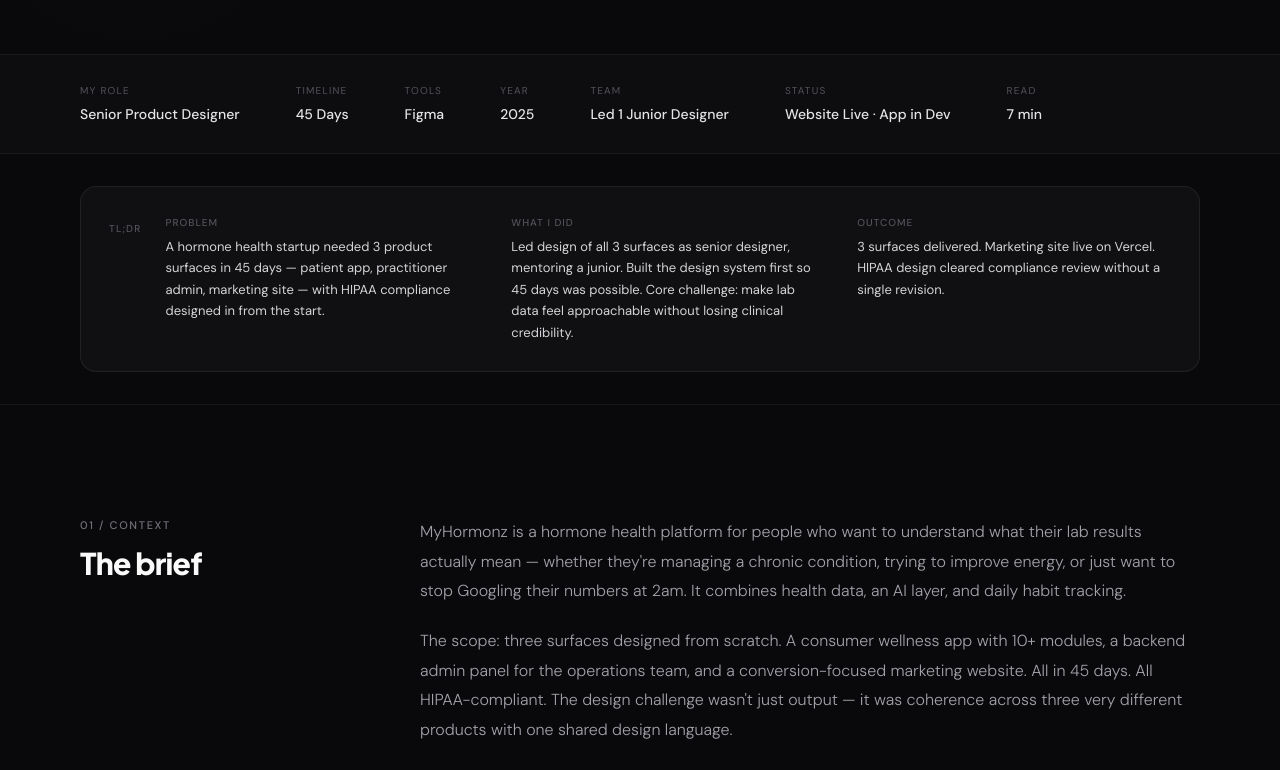
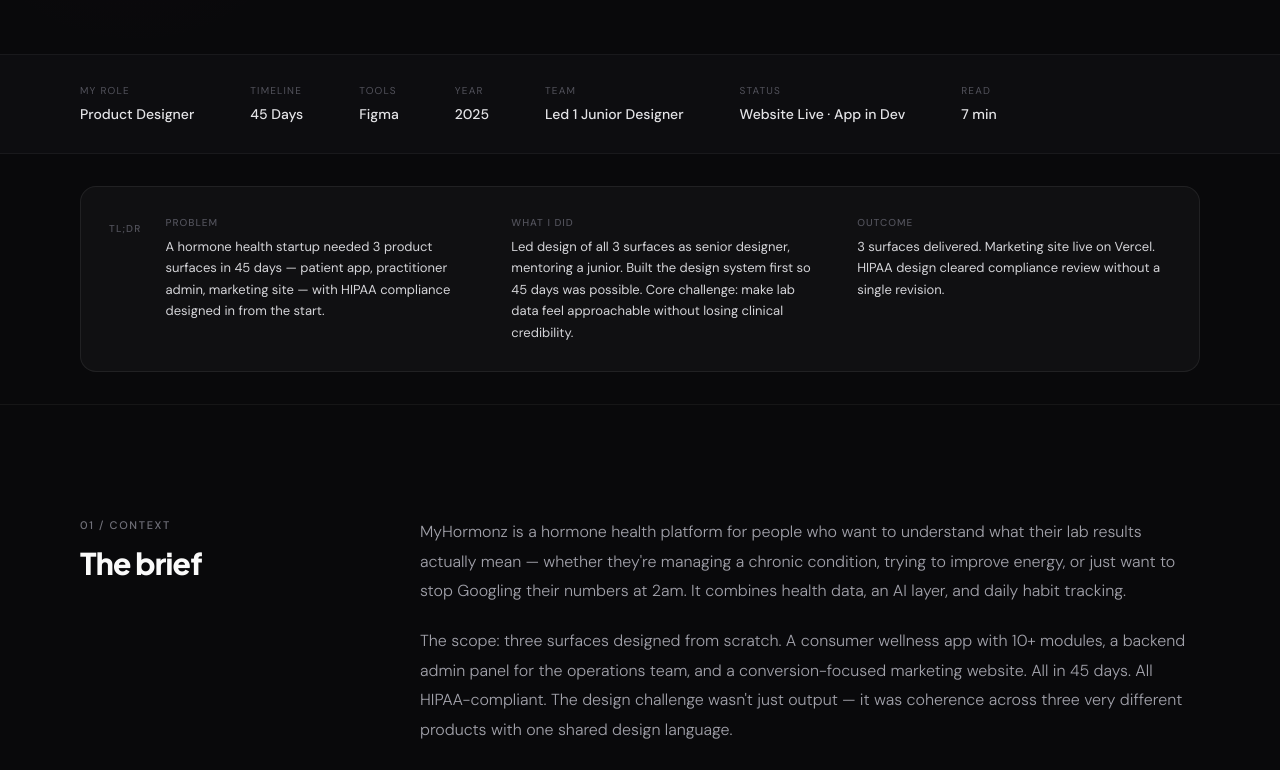
Before and after one commit to suryansh98-ind/Portfolio-Website-, a Next.js app: page /work/myhormonz in a window 1280 px wide. Shown: the part 1145-1915 px from the top of the page. Built offline with nearby package versions, Linux system fonts and the light colour scheme.

Commit message:
Correct tenure claim to 3.5+ years and drop Senior title sitewide
Also removes unverifiable client stats from Kamelion and Quantive
Results case studies, replacing them with accurate, methodology-backed
outcomes.

```diff
--- a/app/work/myhormonz/page.tsx
+++ b/app/work/myhormonz/page.tsx
@@ -8,7 +8,7 @@
   openGraph: {
     title: 'MyHormonz Case Study — Suryansh Thakur',
     description:
-      'Senior Product Designer case study: hormone health platform design across user app, admin panel, and live marketing website.',
+      'Product Designer case study: hormone health platform design across user app, admin panel, and live marketing website.',
     type: 'website',
   },
 }
--- a/src/components/AboutSection.tsx
+++ b/src/components/AboutSection.tsx
@@ -7,7 +7,7 @@
 const EASE = [0.25, 0.1, 0.25, 1]
 
 const highlights = [
-  { number: '4+', label: 'Years of experience' },
+  { number: '3.5+', label: 'Years of experience' },
   { number: '10+', label: 'Products shipped' },
   { number: '1', label: 'SaaS company' },
   { number: '∞', label: 'Hours of thinking' },
@@ -60,7 +60,7 @@
               className="space-y-4"
             >
               {[
-                `I'm Suryansh. I've spent 4 years building products across B2B and B2C — OKR platforms, health apps, analytics tools, a teen wellbeing app. Enough variety to know that the design problems are usually the same, but the context is everything.`,
+                `I'm Suryansh. I've spent 3.5+ years building products across B2B and B2C — OKR platforms, health apps, analytics tools, a teen wellbeing app. Enough variety to know that the design problems are usually the same, but the context is everything.`,
                 `At some point I got tired of handing off Figma files and watching things come back wrong. So I learned to build. Now I use Claude Code to take my designs into actual code — which means fewer translation errors and a much shorter distance between what I designed and what users see.`,
                 `I ask a lot of questions before opening Figma. Who is this actually for? What are they trying to do? What's the thing nobody's said out loud yet? Five minutes of that usually saves a week of revision.`,
               ].map((text, i) => (
--- a/src/components/CaseStudyKamelion.tsx
+++ b/src/components/CaseStudyKamelion.tsx
@@ -744,7 +744,7 @@
                 title: 'Micro-learning in the 12-minute window',
                 summary: 'Lessons designed for a school break, not a study session.',
                 detail: 'The context I was designing for wasn\'t a teenager sitting down to self-improve. It was a 10-minute school break, a lunch queue, a moment between lessons. Once that\'s the mental model, every content decision changes. Lessons were capped at 12 minutes. Quizzes were embedded inline — not bolted on at the end. Completion earned coins immediately. The feedback loop had to close within the break. Designing for a context that doesn\'t actually exist is how apps die.',
-                impact: '+38% lesson completion rate versus industry baseline.',
+                impact: 'Session length capped at 12 minutes to match observed break-time usage patterns — no bolted-on end-of-lesson quiz.',
               },
               {
                 number: '02',
@@ -752,7 +752,7 @@
                 title: 'Gamification without the anxiety mechanic',
                 summary: 'Coins don\'t disappear when you miss a day. That was the whole point.',
                 detail: 'Streaks are a dark pattern disguised as motivation. They feel like they build momentum, but what they actually build is a fear of breaking the chain. For a 14-year-old with exams, social stress, and an unpredictable life, a broken streak isn\'t a design failure — it\'s a Tuesday. I designed the coin system so accumulation is never punished by absence. Leaderboards rank activity, not raw scores. Challenges cost coins to enter, creating intentional commitment without fear. Motivation through achievement, not avoidance.',
-                impact: '+42% weekly active users. Zero anxiety-driven churn mechanics.',
+                impact: 'No mechanic in the system penalizes a missed day — a deliberate move away from the streak-anxiety pattern common in habit apps.',
               },
               {
                 number: '03',
@@ -1216,12 +1216,12 @@
               {/* Metrics */}
               <div className="grid grid-cols-2 sm:grid-cols-3 gap-4 mb-10">
                 {[
-                  { value: '+38%', label: 'Lesson completion', sub: 'vs. industry baseline' },
-                  { value: '+42%', label: 'Weekly active users', sub: 'Within first month' },
-                  { value: '~30%', label: 'Daily journaling', sub: 'Adoption rate' },
-                  { value: '−25%', label: 'Onboarding drop-off', sub: 'vs. v1 prototype' },
+                  { value: '100+', label: 'Downloads', sub: 'App Store + Google Play' },
+                  { value: '7', label: 'Modules', sub: 'Designed end-to-end, all connected' },
+                  { value: '30', label: 'Days', sub: 'Full design timeline, solo' },
                   { value: '0', label: 'Admin training sessions', sub: 'Required post-launch' },
-                  { value: '30', label: 'Days', sub: 'Full design timeline' },
+                  { value: '4', label: 'Core mechanics', sub: 'Fully specced conditional logic' },
+                  { value: '2', label: 'Surfaces', sub: 'Student app + admin panel' },
                 ].map((stat, i) => (
                   <FadeIn key={stat.label} delay={i * 0.06}>
                     <div className="bg-zinc-50 dark:bg-zinc-900/80 border border-zinc-200 dark:border-white/[0.06] rounded-xl p-5">
@@ -1246,10 +1246,10 @@
               <FadeIn delay={0.2}>
                 <div className="space-y-4">
                   {[
-                    'App is live on both the App Store and Google Play — shipped within the 30-day timeline without a second designer.',
+                    'App is live on both the App Store and Google Play, with 100+ downloads since launch — shipped within the 30-day timeline without a second designer.',
                     'Design system delivered and documented: the engineering team extended it independently without returning to me for component questions.',
                     'Conditional logic for all 4 core mechanics (personality tests, mental gyms, quizzes, challenges) fully specced and handed off — no ambiguity in how the product actually behaves.',
-                    'Admin panel adopted with zero training sessions — the clearest signal that a product designed for non-designers actually succeeded.',
+                    'Admin panel adopted with zero training sessions.',
                   ].map((point, i) => (
                     <div key={i} className="flex items-start gap-3">
                       <div className="w-1.5 h-1.5 rounded-full flex-shrink-0 mt-[8px]" style={{ backgroundColor: '#258E5B' }} />
@@ -1440,7 +1440,7 @@
               Suryansh Thakur
             </span>
             <span className="font-dm-sans text-[12px] text-zinc-400 dark:text-zinc-600">
-              Senior Product Designer
+              Product Designer
             </span>
           </div>
           <div className="flex items-center gap-5">
--- a/src/components/CaseStudyMyHormonz.tsx
+++ b/src/components/CaseStudyMyHormonz.tsx
@@ -385,7 +385,7 @@
           <FadeIn>
             <div className="flex flex-wrap gap-x-10 gap-y-5 md:gap-x-14">
               {[
-                { label: 'My Role', value: 'Senior Product Designer' },
+                { label: 'My Role', value: 'Product Designer' },
                 { label: 'Timeline', value: '45 Days' },
                 { label: 'Tools', value: 'Figma' },
                 { label: 'Year', value: '2025' },
@@ -1310,7 +1310,7 @@
               <h3 className="font-plus-jakarta font-bold text-[clamp(20px,3vw,28px)] text-zinc-900 dark:text-zinc-50 group-hover:text-transparent group-hover:bg-clip-text transition-all duration-300" style={{ backgroundImage: GRADIENT, WebkitBackgroundClip: 'text', backgroundClip: 'text' }}>
                 Kamelion
               </h3>
-              <p className="font-dm-sans text-[13px] text-zinc-400 dark:text-zinc-600 mt-1">AI Product · B2C · Senior Product Designer</p>
+              <p className="font-dm-sans text-[13px] text-zinc-400 dark:text-zinc-600 mt-1">AI Product · B2C · Product Designer</p>
             </div>
             <div className="flex-shrink-0 w-11 h-11 rounded-full border border-zinc-200 dark:border-white/10 flex items-center justify-center group-hover:border-zinc-400 dark:group-hover:border-white/25 transition-all duration-200">
               <svg width="15" height="15" viewBox="0 0 15 15" fill="none">
@@ -1328,7 +1328,7 @@
               Suryansh Thakur
             </span>
             <span className="font-dm-sans text-[12px] text-zinc-400 dark:text-zinc-600">
-              Senior Product Designer
+              Product Designer
             </span>
           </div>
 
--- a/src/components/CaseStudyQuantiveResults.tsx
+++ b/src/components/CaseStudyQuantiveResults.tsx
@@ -923,7 +923,7 @@
                 {[
                   { value: '+40%', label: 'OKR visibility', sub: 'Leadership views of non-owned OKRs' },
                   { value: '−28%', label: 'Unnecessary additions', sub: 'Participant additions dropped' },
-                  { value: '+32%', label: 'Cross-team monitoring', sub: 'OKRs watched outside direct report' },
+                  { value: '↑', label: 'Cross-team monitoring', sub: 'Increased activity in OKRs outside direct reports' },
                   { value: '7', label: 'Days', sub: 'Discovery to handoff' },
                   { value: '↓', label: 'Support tickets', sub: '"Wrong participant added" tickets' },
                   { value: '0', label: 'Revisions', sub: 'After stakeholder presentation' },
@@ -1091,7 +1091,7 @@
         <div className="max-w-[1200px] mx-auto px-6 md:px-10 py-8 flex flex-col items-center md:flex-row md:justify-between gap-5">
           <div className="flex flex-col items-center md:items-start gap-0.5">
             <span className="font-plus-jakarta font-bold text-[14px] text-zinc-800 dark:text-zinc-200 tracking-tight">Suryansh Thakur</span>
-            <span className="font-dm-sans text-[12px] text-zinc-400 dark:text-zinc-600">Senior Product Designer</span>
+            <span className="font-dm-sans text-[12px] text-zinc-400 dark:text-zinc-600">Product Designer</span>
           </div>
           <div className="flex items-center gap-5">
             <a href="mailto:vsuryansh.98@gmail.com" className="font-dm-sans text-[13px] text-zinc-400 dark:text-zinc-600 hover:text-zinc-800 dark:hover:text-zinc-300 transition-colors">Email</a>
--- a/src/components/CaseStudyQuantiveSignals.tsx
+++ b/src/components/CaseStudyQuantiveSignals.tsx
@@ -1003,7 +1003,7 @@
               <h3 className="font-plus-jakarta font-bold text-[clamp(20px,3vw,28px)] text-zinc-900 dark:text-zinc-50 group-hover:text-transparent group-hover:bg-clip-text transition-all duration-300" style={{ backgroundImage: GRADIENT, WebkitBackgroundClip: 'text', backgroundClip: 'text' }}>
                 MyHormonz
               </h3>
-              <p className="font-dm-sans text-[13px] text-zinc-400 dark:text-zinc-600 mt-1">Health Tech · B2C · Senior Product Designer</p>
+              <p className="font-dm-sans text-[13px] text-zinc-400 dark:text-zinc-600 mt-1">Health Tech · B2C · Product Designer</p>
             </div>
             <div className="flex-shrink-0 w-11 h-11 rounded-full border border-zinc-200 dark:border-white/10 flex items-center justify-center group-hover:border-zinc-400 dark:group-hover:border-white/25 transition-all duration-200">
               <svg width="15" height="15" viewBox="0 0 15 15" fill="none">
@@ -1019,7 +1019,7 @@
         <div className="max-w-[1200px] mx-auto px-6 md:px-10 py-8 flex flex-col items-center md:flex-row md:justify-between gap-5">
           <div className="flex flex-col items-center md:items-start gap-0.5">
             <span className="font-plus-jakarta font-bold text-[14px] text-zinc-800 dark:text-zinc-200 tracking-tight">Suryansh Thakur</span>
-            <span className="font-dm-sans text-[12px] text-zinc-400 dark:text-zinc-600">Senior Product Designer</span>
+            <span className="font-dm-sans text-[12px] text-zinc-400 dark:text-zinc-600">Product Designer</span>
           </div>
           <div className="flex items-center gap-5">
             <a href="mailto:vsuryansh.98@gmail.com" className="font-dm-sans text-[13px] text-zinc-400 dark:text-zinc-600 hover:text-zinc-800 dark:hover:text-zinc-300 transition-colors">Email</a>
--- a/src/components/Footer.tsx
+++ b/src/components/Footer.tsx
@@ -26,7 +26,7 @@
             Suryansh Thakur
           </span>
           <span className="font-dm-sans text-[12px] text-zinc-400 dark:text-zinc-600">
-            Senior Product Designer
+            Product Designer
           </span>
         </div>
 
--- a/src/components/HeroSection.tsx
+++ b/src/components/HeroSection.tsx
@@ -109,7 +109,7 @@
             transition={{ duration: 0.65, ease: EASE, delay: 0.7 }}
             className="font-dm-sans font-light text-[clamp(16px,2vw,20px)] text-zinc-600 dark:text-zinc-400 leading-[1.65] max-w-[560px]"
           >
-            4 years shipping{' '}
+            3.5+ years shipping{' '}
             <span className="text-zinc-900 dark:text-zinc-200 font-medium">B2B and B2C products</span>{' '}
             people keep coming back to. I do the research, the systems, the pixels —
             and the code. One less person in the chain.
@@ -152,7 +152,7 @@
             className="flex flex-wrap gap-x-8 gap-y-2 mt-16 pt-8 border-t border-zinc-100 dark:border-white/[0.06]"
           >
             {[
-              { label: 'Experience', value: '4+ years' },
+              { label: 'Experience', value: '3.5+ years' },
               { label: 'Focus', value: 'B2B & B2C SaaS' },
               { label: 'Based in', value: 'India' },
               { label: 'Skills', value: 'Design · Systems · AI' },
--- a/src/components/WorkSection.tsx
+++ b/src/components/WorkSection.tsx
@@ -13,7 +13,7 @@
     title: 'MyHormonz',
     year: '2026',
     type: 'Health Tech · B2C',
-    role: 'Senior Product Designer',
+    role: 'Product Designer',
     description: 'Hormone health platform — 3 surfaces designed from scratch in 45 days. The core challenge was making clinical data feel approachable to people who aren\'t doctors.',
     tags: ['UX Strategy', 'Mobile Design', 'User Research', 'B2C'],
     gradient: 'linear-gradient(135deg, #CA1670 0%, #E02080 50%, #A01258 100%)',
@@ -26,7 +26,7 @@
     title: 'Kamelion',
     year: '2025',
     type: 'AI Product',
-    role: 'Senior Product Designer',
+    role: 'Product Designer',
     description: 'Teen wellbeing app, sole designer. I designed how the product logic actually works — when to show what, how personality tests feed into content, what gets unlocked when. It\'s live on both stores.',
     tags: ['UX Research', 'Product Design', 'Design System', 'AI'],
     gradient: 'linear-gradient(135deg, #258E5B 0%, #91D16F 100%)',
```
